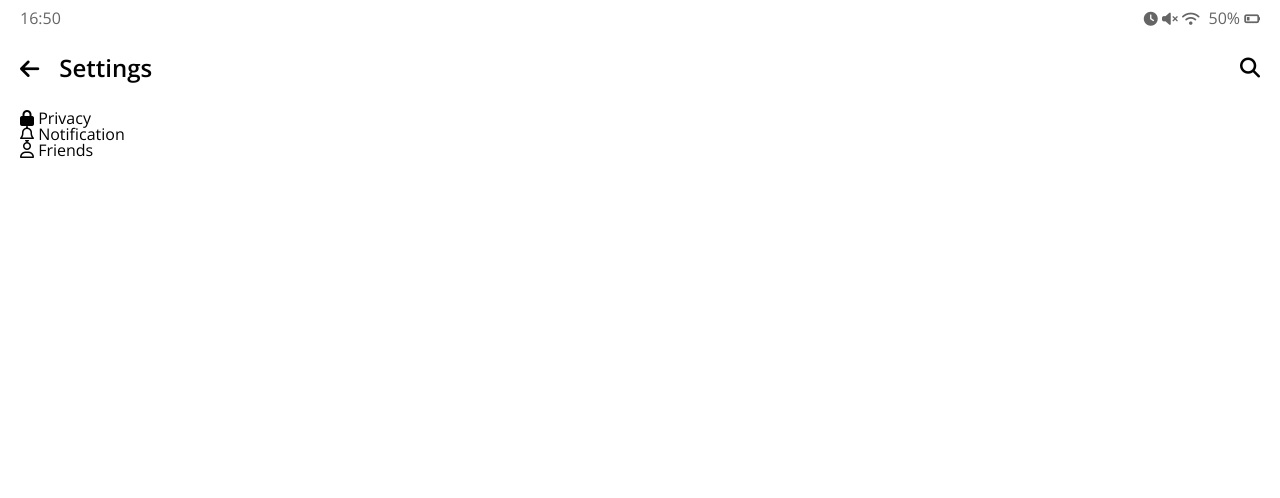
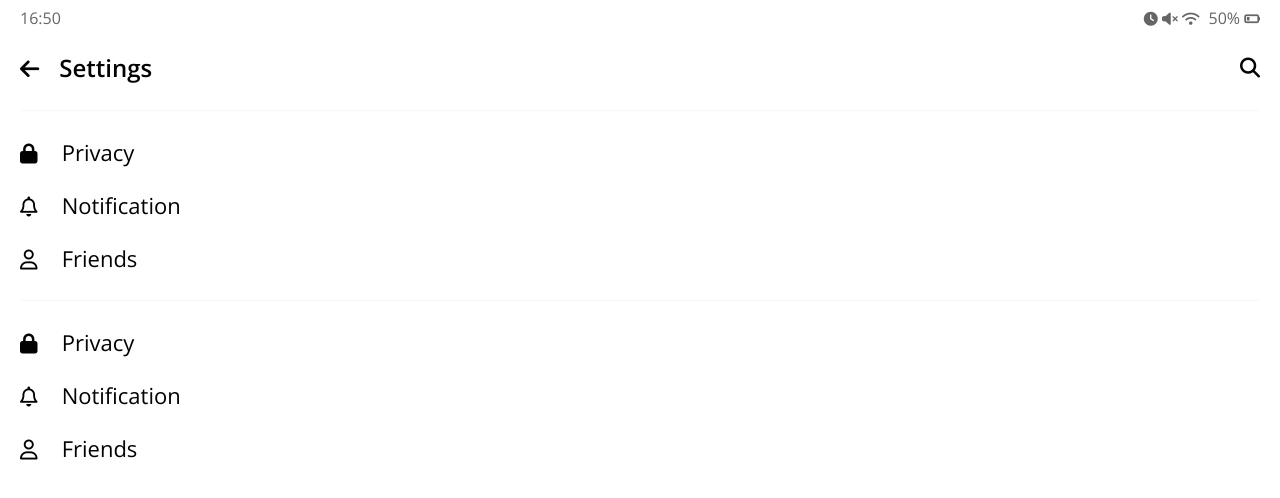
Before and after one commit to SangeunLEE801/kakao-clone, a plain HTML site: page settings.html in a window 1280 px wide. Drawn offline with nearby package versions, Linux system fonts and the light colour scheme.

Commit message:
Apply css to settings screen

```diff
--- /dev/null
+++ b/css/settings.css
@@ -0,0 +1,22 @@
+.settings .settings__sections {
+  border-top: 1px solid #f7f7f7;
+  padding: 30px 0px;
+}
+
+.settings_setting .settings__icon {
+  font-size: 20px;
+  margin-right: 20px;
+}
+
+.settings_setting .settings__title {
+  font-size: 22px;
+  font-weight: 300;
+}
+
+.settings .settings_setting {
+  margin-bottom: 30px;
+}
+
+.settings .settings_setting:last-child {
+  margin-bottom: 0px;
+}
--- a/css/style.css
+++ b/css/style.css
@@ -1,4 +1,4 @@
-@import url("https://fonts.googleapis.com/css2?family=Open+Sans:wght@400;600&display=swap");
+@import url("https://fonts.googleapis.com/css2?family=Open+Sans:wght@300;400;600&display=swap");
 @import "reset.css";
 @import "status-bar.css";
 @import "header.css";
@@ -7,6 +7,7 @@
 @import "friends.css";
 @import "find.css";
 @import "more.css";
+@import "settings.css";
 
 * {
   box-sizing: border-box;
--- a/settings.html
+++ b/settings.html
@@ -41,15 +41,31 @@
         <ul class="settings__list">
           <li class="settings_setting">
             <span class="settings__icon"> <i class="fas fa-lock"></i></span>
-            <span class="settings__icon">Privacy</span>
+            <span class="settings__title">Privacy</span>
           </li>
           <li class="settings_setting">
             <span class="settings__icon"> <i class="far fa-bell"></i></span>
-            <span class="settings__icon">Notification</span>
+            <span class="settings__title">Notification</span>
           </li>
           <li class="settings_setting">
             <span class="settings__icon"> <i class="far fa-user"></i></span>
-            <span class="settings__icon">Friends</span>
+            <span class="settings__title">Friends</span>
+          </li>
+        </ul>
+      </section>
+      <section class="settings__sections">
+        <ul class="settings__list">
+          <li class="settings_setting">
+            <span class="settings__icon"> <i class="fas fa-lock"></i></span>
+            <span class="settings__title">Privacy</span>
+          </li>
+          <li class="settings_setting">
+            <span class="settings__icon"> <i class="far fa-bell"></i></span>
+            <span class="settings__title">Notification</span>
+          </li>
+          <li class="settings_setting">
+            <span class="settings__icon"> <i class="far fa-user"></i></span>
+            <span class="settings__title">Friends</span>
           </li>
         </ul>
       </section>
```
